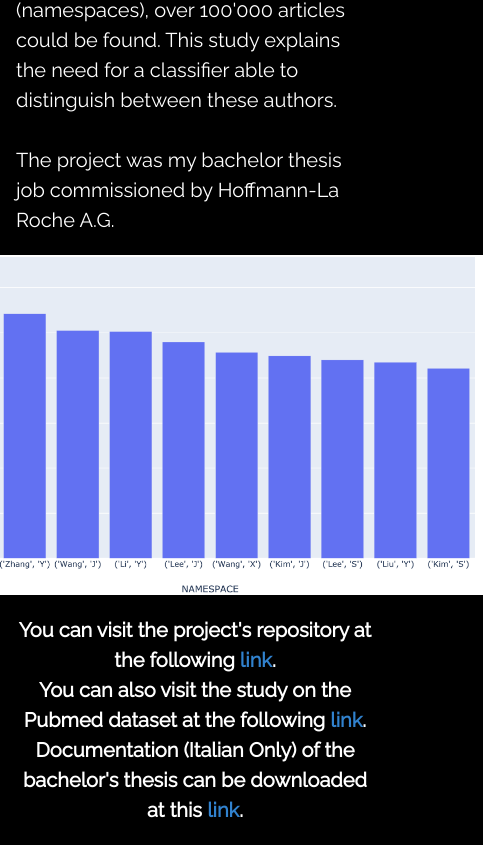
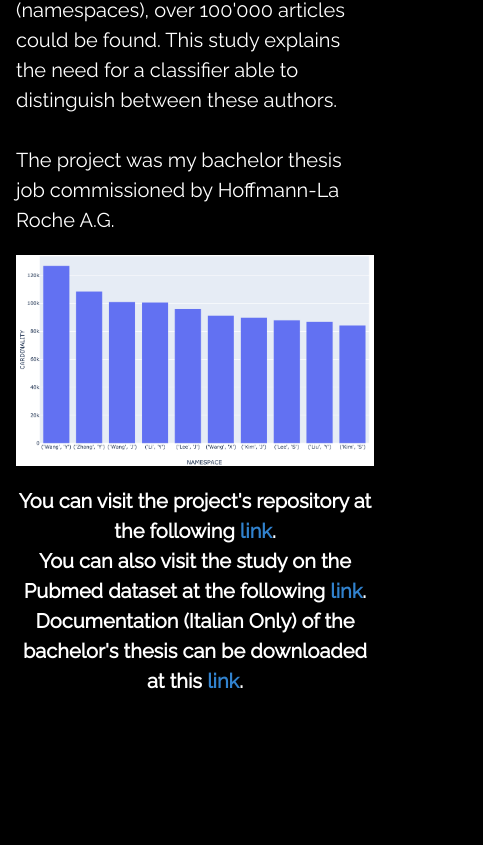
Before and after one commit to BrianPulfer/website, a Next.js app: page /projects/disambiguation in a window 390 px wide. Shown: the part 667-1512 px from the top of the page, 483 px wide, since content can reach past the window. After the commit the page ends 1383 px from the top, so only its background shows below. Built offline with nearby package versions, Linux system fonts and the light colour scheme.

Commit message:
Removed maximum width to make images responsive.

```diff
--- a/src/pages/projects/disambiguation/index.tsx
+++ b/src/pages/projects/disambiguation/index.tsx
@@ -12,7 +12,7 @@ export default function Disambiguation(){
             The final classifier (Random Forest) used 15 features and had an accuracy of 87% with a 10-fold cross-validation. Further studies on the datasets revealed that for some combinations of last names and initial of first names (namespaces), over {"100'000"} articles could be found. This study explains the need for a classifier able to distinguish between these authors.<br/><br/>
             The project was my bachelor thesis job commissioned by Hoffmann-La Roche A.G.
             </Text>
-            <Image src={"/imgs/projects/disambiguation.png"} alt={"Scientific disambiguation"} maxW={"xl"} mb={5}/>
+            <Image src={"/imgs/projects/disambiguation.png"} alt={"Scientific disambiguation"} mb={5}/>
             <Text fontSize={"xl"} mb={5} textAlign={"center"} fontWeight={"bold"}>
                 You can visit the {"project's"} repository at the following <Link textColor={"blue.500"} href="https://github.com/BrianPulfer/AuthorNameDisambiguation">link</Link>.<br/>
                 You can also visit the study on the Pubmed dataset at the following <Link textColor={"blue.500"} href="https://github.com/BrianPulfer/PubMed-Namespacer">link</Link>.<br/>
--- a/src/pages/projects/stylegan2-distillation/index.tsx
+++ b/src/pages/projects/stylegan2-distillation/index.tsx
@@ -9,7 +9,7 @@ export default function StyleGANDistillation(){
             <Text fontSize={"xl"} mb={5}>
                 Together with my brother, we re-implemented the work of Evgeny et. al.in entitled <Link textColor={"blue.500"} href="https://arxiv.org/abs/2003.03581">{"'StyleGAN2 Distillation for Feed-forward Image Manipulation'"}</Link>. In their work, the authors show that a Pix2PixHD network can be trained on a synthetic dataset generated by a GAN (StyleGAN2).
             </Text>
-            <Image src={"/imgs/projects/stylegan2-distillation.png"} alt={"StyleGAN Distillation"} maxW={"xl"} mb={5}/>
+            <Image src={"/imgs/projects/stylegan2-distillation.png"} alt={"StyleGAN Distillation"} mb={5}/>
             <Text fontSize={"xl"} mb={5}>
                 In the re-implementation provided, we focus on the style-mixing task, and manage to train a vanilla Pix2PixHD network into creating a style-mixed face starting from 2 pictures of real persons.
             </Text>
```
